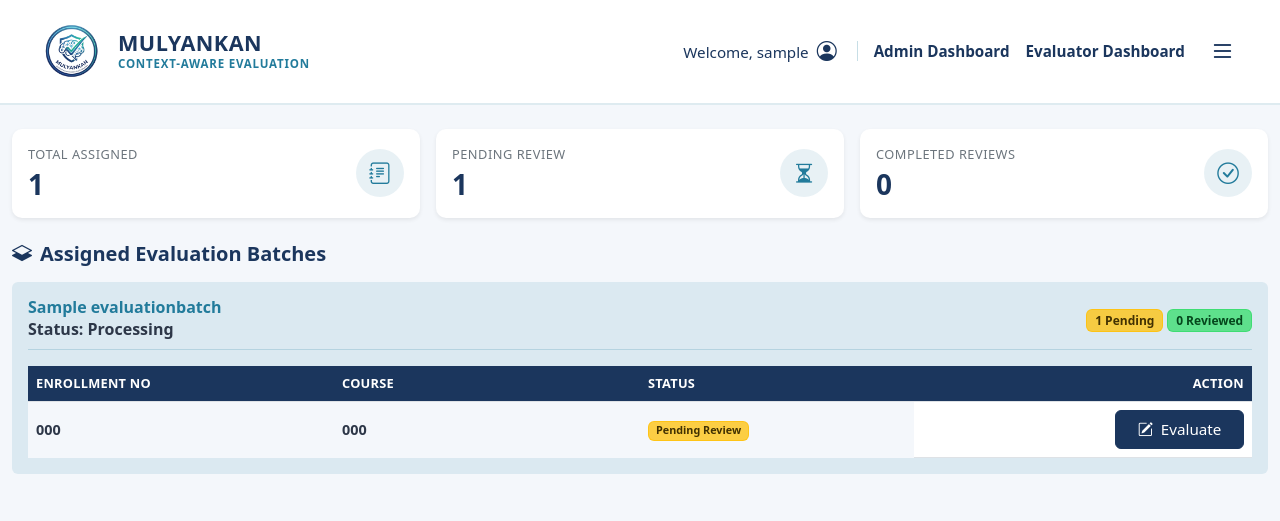
After one commit to S-Devipriya/Mulyankan, a Django app: page /evaluator-dashboard/ in a window 1280 px wide. The commit adds this page. Shown: the top 521 px of the page. Run offline with Django 5.2, Linux system fonts and the light colour scheme; a user stored in the database is signed in; tables that the repository leaves empty hold one stand-in row (values such as "Sample post").

Commit message:
Added evaluator dashboard with splitview evaluation area     new file:   Mulyankan/app/templates/dashboard/evaluation_splitview.html 	new file:   Mulyankan/app/templates/dashboard/evaluator_dashboard.html 	modified:   Mulyankan/app/static/css/style.css     (accompanying css changes) 	modified:   Mulyankan/app/static/js/script.js     (CSS change) 	modified:   Mulyankan/app/views.py     (minor view adjustments to get total_max_marks) 	modified:   Mulyankan/app/templates/dashboard/partials/_tab_evaluator_allocation.html     (CSS update)

```diff
--- a/Mulyankan/app/static/css/style.css
+++ b/Mulyankan/app/static/css/style.css
@@ -404,12 +404,6 @@ code {
 }
 
 /* Custom Badges & Icons */
-.badge-warning {
-    background-color: #ffc107;
-    color: #000000;
-    font-weight: 700;
-    font-size: 0.85rem;
-}
 
 .icon-success {
     color: #198754;
@@ -430,3 +424,70 @@ code {
     font-size: 1rem;
     margin-bottom: 1rem;
 }
+
+.batch-header {
+    display: flex;
+    align-items: center;
+    justify-content: space-between;
+    margin-bottom: 1rem;
+    padding-bottom: 0.5rem;
+    border-bottom: 1px solid rgba(34, 123, 155, 0.2);
+}
+
+.col-25 {
+    width: 25%;
+}
+
+.toggle-btn {
+    color: #1B365D;
+    font-weight: 600;
+    text-decoration: none;
+}
+
+.toggle-btn:hover {
+    color: #227B9B;
+}
+
+.max-h-none {
+    max-height: none !important;
+}
+
+.badge-navy {
+    background-color: #1B365D;
+    color: #FFFFFF;
+    font-weight: 600;
+}
+
+.badge-teal {
+    background-color: #227B9B;
+    color: #FFFFFF;
+    font-weight: 600;
+}
+
+.badge-detail {
+    background-color: rgba(0, 180, 216, 0.75);
+    color: #0c2242;
+    border: 1px solid rgba(0, 180, 216, 0.75);
+    font-weight: 600;
+}
+
+.badge-alert {
+    background-color: rgba(220, 53, 69, 0.65);
+    color: #47040c;
+    border: 1px solid rgba(220, 53, 69, 0.65);
+    font-weight: 600;
+}
+
+.badge-pending {
+    background-color: rgba(255, 193, 7, 0.75);
+    color: rgb(65, 49, 2);
+    border: 1px solid rgba(255, 193, 7, 0.75);
+    font-weight: 600;
+}
+
+.badge-completed {
+    background-color: rgba(53, 220, 106, 0.75);
+    color: #05461c;
+    border: 1px solid rgba(53, 220, 106, 0.75);
+    font-weight: 600;
+}
--- a/Mulyankan/app/static/js/script.js
+++ b/Mulyankan/app/static/js/script.js
@@ -61,7 +61,7 @@ document.addEventListener('DOMContentLoaded', function() {
             schemeContainer.innerHTML = `
                 <div class="d-flex align-items-center justify-content-between mb-2">
                     <span class="user-msg">Total Marks: <strong>${schemeData.total_marks}</strong></span>
-                    <span class="badge-warning px-2 py-1 rounded">${Object.keys(schemeData.questions || {}).length} Questions</span>
+                    <span class="badge-pending px-2 py-1 rounded">${Object.keys(schemeData.questions || {}).length} Questions</span>
                 </div>
                 <div class="table-responsive">
                     <table class="table dashboard-table align-middle">
--- /dev/null
+++ b/Mulyankan/app/templates/dashboard/evaluator_dashboard.html
@@ -0,0 +1,137 @@
+{% extends 'base.html' %}
+{% load static %}
+
+{% block content %}
+<div class="container-fluid py-4">
+
+    <!-- Metrics Summary Header -->
+    <div class="row g-3 mb-4">
+        <div class="col-12 col-md-4">
+            <div class="card metric-card">
+                <div class="card-body">
+                    <div>
+                        <div class="metric-label">Total Assigned</div>
+                        <h3 class="metric-value">{{ total_assigned }}</h3>
+                    </div>
+                    <div class="metric-icon-wrap"><i class="bi bi-journal-text"></i></div>
+                </div>
+            </div>
+        </div>
+        <div class="col-12 col-md-4">
+            <div class="card metric-card">
+                <div class="card-body">
+                    <div>
+                        <div class="metric-label">Pending Review</div>
+                        <h3 class="metric-value">{{ total_pending }}</h3>
+                    </div>
+                    <div class="metric-icon-wrap"><i class="bi bi-hourglass-split"></i></div>
+                </div>
+            </div>
+        </div>
+        <div class="col-12 col-md-4">
+            <div class="card metric-card">
+                <div class="card-body">
+                    <div>
+                        <div class="metric-label">Completed Reviews</div>
+                        <h3 class="metric-value">{{ total_reviewed }}</h3>
+                    </div>
+                    <div class="metric-icon-wrap"><i class="bi bi-check-circle"></i></div>
+                </div>
+            </div>
+        </div>
+    </div>
+
+    <!-- Batch-Grouped Queues Header -->
+    <h5 class="tab-pane-title mb-3"><i class="bi bi-layers-half me-2"></i>Assigned Evaluation Batches</h5>
+
+    {% for item in batch_queue %}
+    <div class="card tab-card mb-4">
+        <div class="card-body">
+            <div class="batch-header">
+                <div>
+                    <h6 class="section-title mb-0">{{ item.batch_name }}</h6>
+                    <span class="section-subtitle"><strong>Status: {{ item.batch_status }}</strong></span>
+                </div>
+                <div>
+                    <span class="badge badge-pending">{{ item.pending_count }} Pending</span>
+                    <span class="badge badge-completed">{{ item.reviewed_count }} Reviewed</span>
+                </div>
+            </div>
+
+            <div class="table-responsive">
+                <table class="table dashboard-table align-middle mb-0">
+                    <thead>
+                        <tr>
+                            <th scope="col" class="col-25">Enrollment No</th>
+                            <th scope="col" class="col-25">Course</th>
+                            <th scope="col">Status</th>
+                            <th scope="col" class="text-end">Action</th>
+                        </tr>
+                    </thead>
+                    <tbody>
+                        {% for sub in item.submissions|slice:":2" %}
+                        <tr>
+                            <td class="cell-primary">{{ sub.enrollment_number }}</td>
+                            <td class="cell-primary">{{ sub.course.course_code }}</td>
+                            <td class="cell-primary">
+                                {% if sub.status == 'Pending Review' %}
+                                    <span class="badge badge-pending">{{ sub.status }}</span>
+                                {% else %}
+                                    <span class="badge badge-completed">{{ sub.status }}</span>
+                                {% endif %}
+                            </td>
+                            <td class="text-end">
+                                <a href="{% url 'evaluate_submission' sub.id %}" class="btn btn-sm btn-signin">
+                                    <i class="bi bi-pencil-square me-1"></i> Evaluate
+                                </a>
+                            </td>
+                        </tr>
+                        {% endfor %}
+                    </tbody>
+                </table>
+            </div>
+
+            {% if item.submissions|length > 2 %}
+            <div class="collapse mt-2" id="collapseBatch{{ forloop.counter }}">
+                <div class="table-responsive">
+                    <table class="table dashboard-table align-middle mb-0 border-top-0">
+                        <tbody>
+                            {% for sub in item.submissions|slice:"2:" %}
+                            <tr>
+                                <td class="cell-primary col-25">{{ sub.enrollment_number }}</td>
+                                <td class="cell-primary col-25">{{ sub.course.course_code }}</td>
+                                <td class="cell-primary">
+                                    {% if sub.status == 'Pending Review' %}
+                                        <span class="badge badge-pending">{{ sub.status }}</span>
+                                    {% else %}
+                                        <span class="badge badge-completed">{{ sub.status }}</span>
+                                    {% endif %}
+                                </td>
+                                <td class="text-end">
+                                    <a href="{% url 'evaluate_submission' sub.id %}" class="btn btn-sm btn-signin">
+                                        <i class="bi bi-pencil-square me-1"></i> Evaluate
+                                    </a>
+                                </td>
+                            </tr>
+                            {% endfor %}
+                        </tbody>
+                    </table>
+                </div>
+            </div>
+            <div class="text-center mt-2">
+                <button class="btn btn-sm btn-link toggle-btn" type="button" data-bs-toggle="collapse" data-bs-target="#collapseBatch{{ forloop.counter }}">
+                    View All ({{ item.submissions|length|add:"-2" }} More) <i class="bi bi-chevron-down ms-1"></i>
+                </button>
+            </div>
+            {% endif %}
+        </div>
+    </div>
+    {% empty %}
+    <div class="empty-state-box">
+        <i class="bi bi-folder-check icon-success d-block mb-2"></i>
+        <span class="empty-text">No assignments allocated to your account yet.</span>
+    </div>
+    {% endfor %}
+
+</div>
+{% endblock %}
--- a/Mulyankan/app/templates/dashboard/partials/_tab_evaluator_allocation.html
+++ b/Mulyankan/app/templates/dashboard/partials/_tab_evaluator_allocation.html
@@ -59,7 +59,7 @@
                         <h6 class="section-title mb-0">
                             <i class="bi bi-hourglass-split me-2"></i>Pending Allocation Queue
                         </h6>
-                        <span class="badge badge-warning px-3">
+                        <span class="badge badge-pending px-3">
                             {{ unassigned_submissions|length }} Pending
                         </span>
                     </div>
--- a/Mulyankan/app/views.py
+++ b/Mulyankan/app/views.py
@@ -462,9 +462,18 @@ def evaluate_submission(request, submission_id):
     prev_id = batch_submissions[current_idx - 1] if current_idx > 0 else None
     next_id = batch_submissions[current_idx + 1] if current_idx < len(batch_submissions) - 1 else None
 
-    if request.method == 'POST':
-        human_score = request.POST.get('human_final_score')
+    total_max_marks = sum(item.get('max_marks', 0) for item in result.audit_logic)
+
+    if request.method == "POST":
+        try:
+            human_score = float(request.POST.get('human_final_score', 0))
+        except ValueError:
+            human_score = -1
         remarks = request.POST.get('evaluator_remarks', '').strip()
+
+        if human_score < 0 or human_score > total_max_marks:
+            messages.error(request, f"Score must be between 0 and {total_max_marks}.")
+            return redirect('evaluate_submission', submission_id=submission.id)
 
         if result and human_score:
             result.human_final_score = float(human_score)
@@ -488,6 +497,7 @@ def evaluate_submission(request, submission_id):
         'prev_id': prev_id,
         'next_id': next_id,
         'audit_logic': result.audit_logic if result else [],
+        'total_max_marks': total_max_marks,
     }
     return render(request, 'dashboard/evaluation_splitview.html', context)
 
```
Also changed, not shown: Mulyankan/app/templates/dashboard/evaluation_splitview.html (added, +212 -0 lines).
